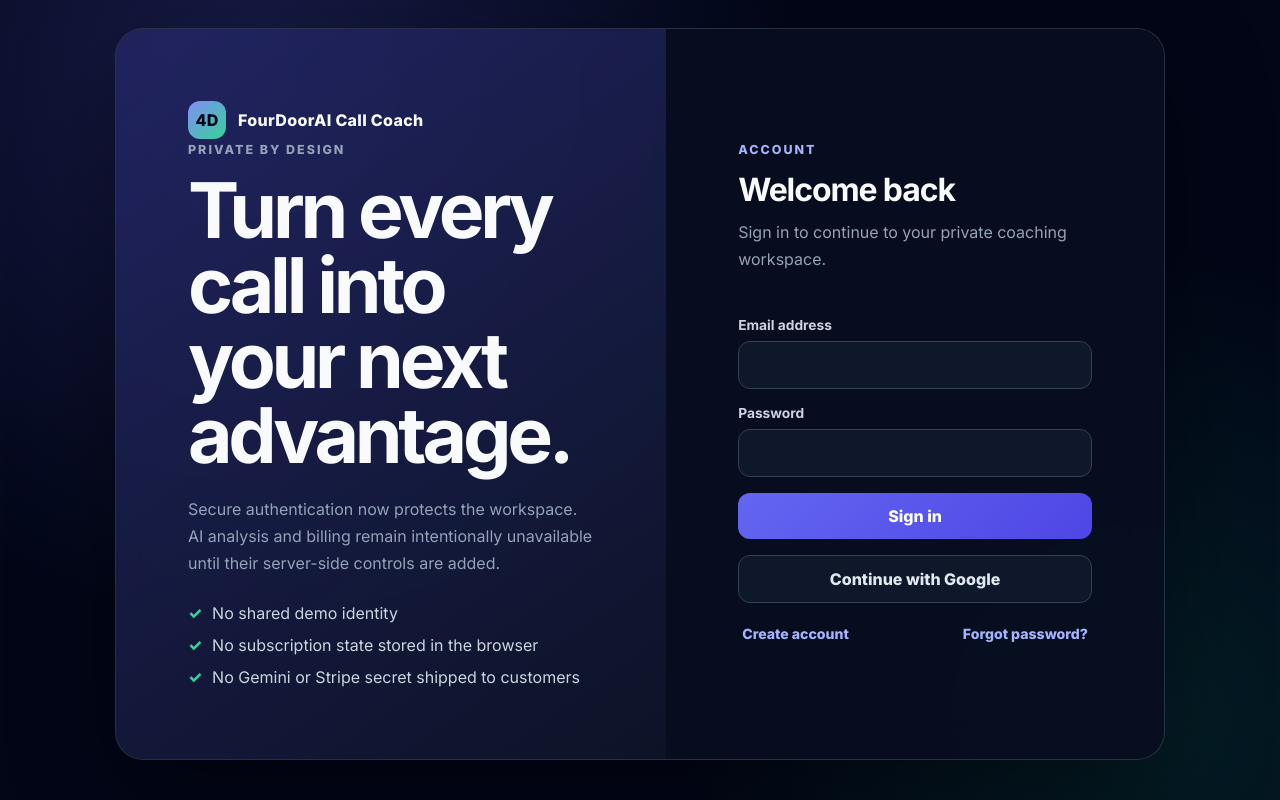
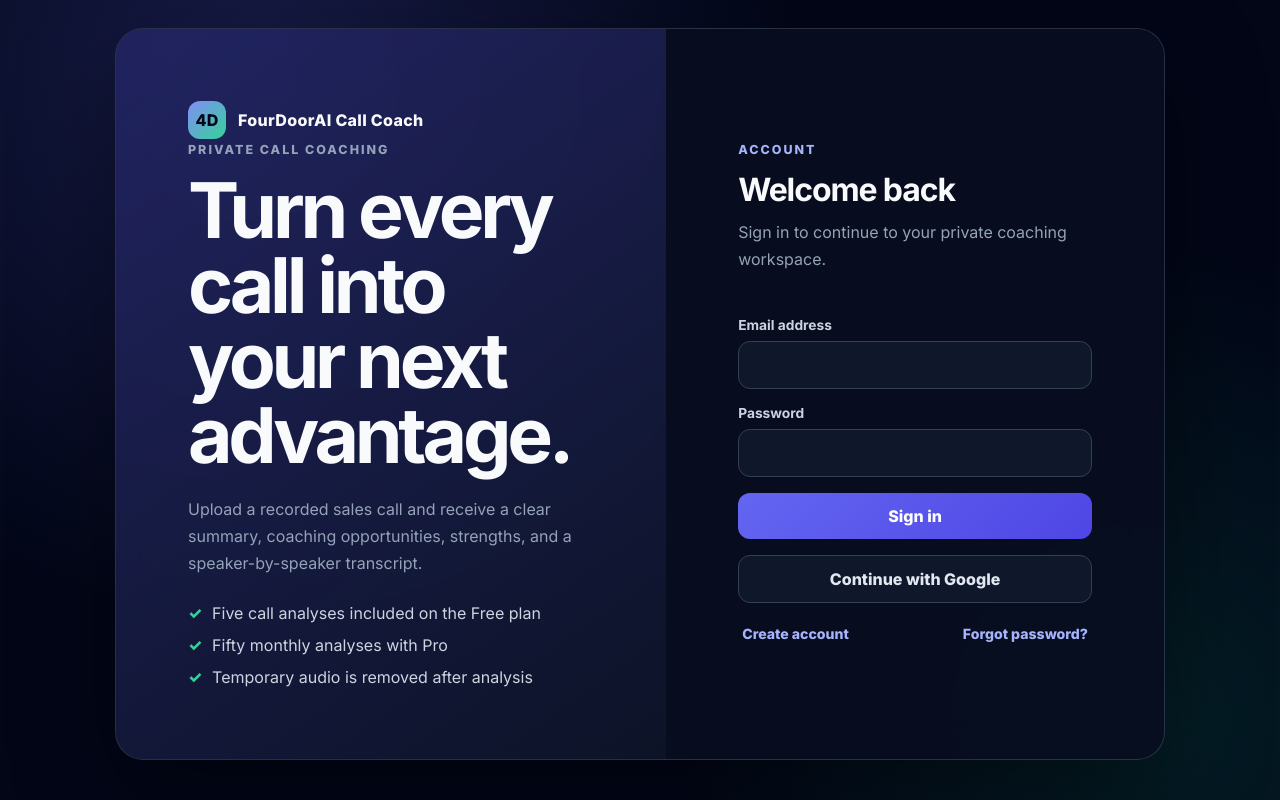
Before and after one commit to hamidshirzad/call-meeting-aianalys-, a React (Vite) app: page / in a window 1280 px wide. Built offline with nearby package versions, Linux system fonts and the light colour scheme; no server answers.

Commit message:
fix: repair components/AuthScreen.tsx

```diff
--- a/components/AuthScreen.tsx
+++ b/components/AuthScreen.tsx
@@ -15,7 +15,7 @@ const copy: Record<AuthMode, { title: string; description: string; submit: strin
   },
   register: {
     title: 'Create your account',
-    description: 'Start with a secure account. Billing stays separate until Stripe is connected.',
+    description: 'Start free with five private call analyses every month.',
     submit: 'Create account',
   },
   reset: {
@@ -82,16 +82,16 @@ export default function AuthScreen({ auth }: AuthScreenProps) {
             FourDoorAI Call Coach
           </div>
           <div>
-            <p className="eyebrow">Private by design</p>
+            <p className="eyebrow">Private call coaching</p>
             <h1>Turn every call into your next advantage.</h1>
             <p>
-              Secure authentication now protects the workspace. AI analysis and billing remain
-              intentionally unavailable until their server-side controls are added.
+              Upload a recorded sales call and receive a clear summary, coaching opportunities,
+              strengths, and a speaker-by-speaker transcript.
             </p>
             <ul className="trust-list">
-              <li>No shared demo identity</li>
-              <li>No subscription state stored in the browser</li>
-              <li>No Gemini or Stripe secret shipped to customers</li>
+              <li>Five call analyses included on the Free plan</li>
+              <li>Fifty monthly analyses with Pro</li>
+              <li>Temporary audio is removed after analysis</li>
             </ul>
           </div>
         </div>
```
